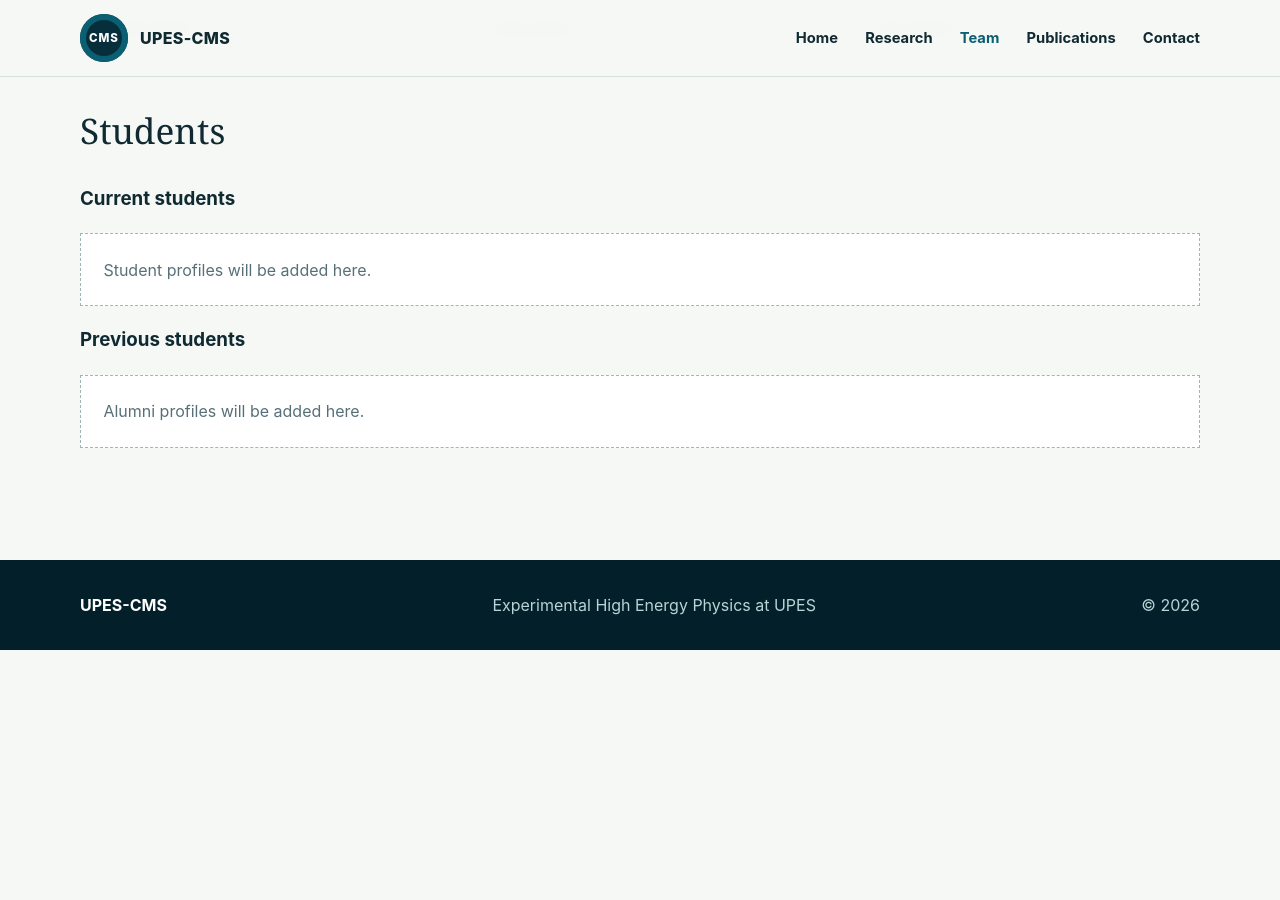
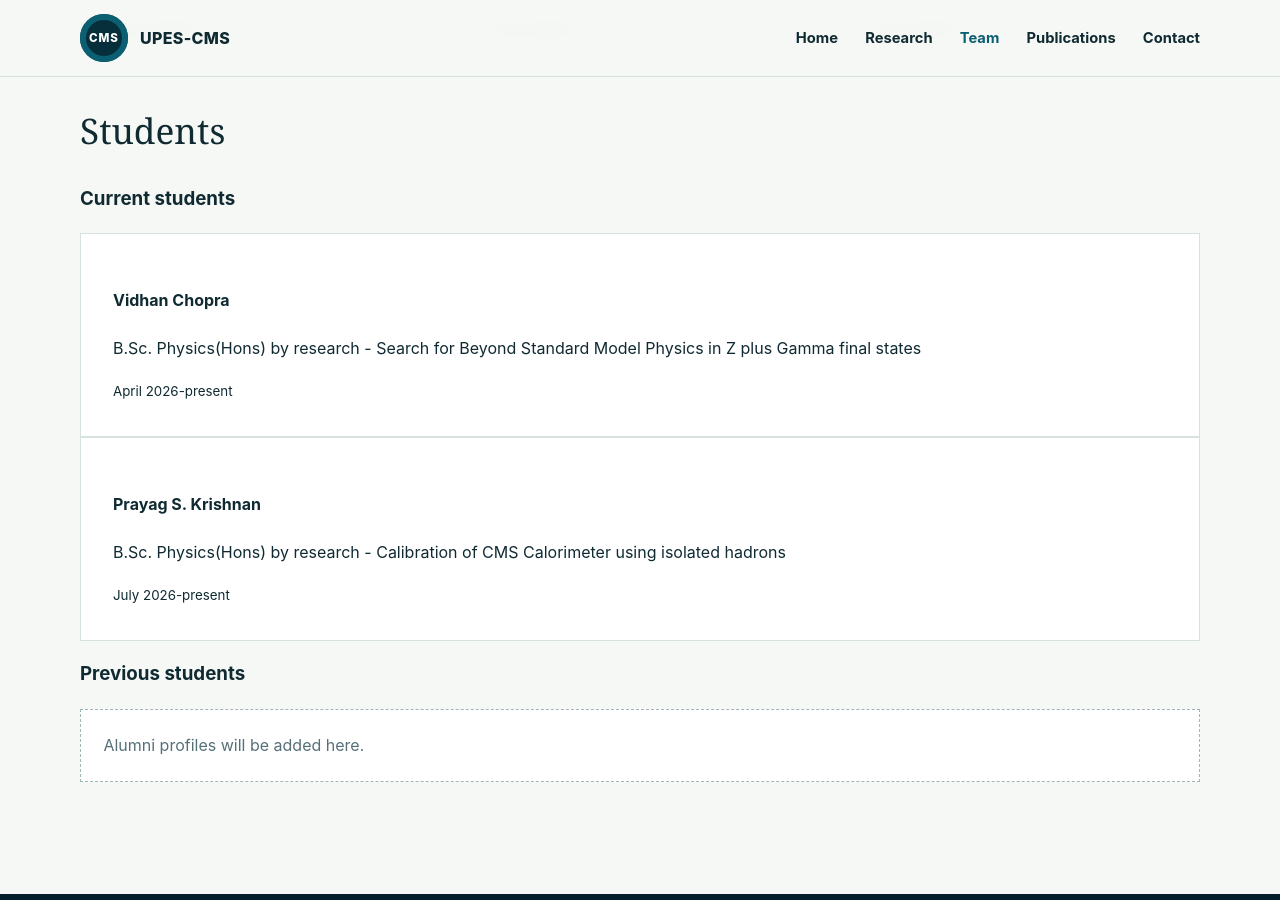
Before and after one commit to upes-cms/upes-cms.github.io, a Jekyll site: the page built from _pages/team.md, in a window 1280 px wide and 900 px high, scrolled down 1015 px. Built offline with Jekyll 4.4.1, drawn with Linux system fonts in a browser that asks for light colours; before the commit the page ends 1665 px from its top, so only the background shows below that.

Commit message:
test adding students

```diff
--- a/_data/students.yml
+++ b/_data/students.yml
@@ -1,4 +1,17 @@
-current: []
+current:
+    - name: Vidhan Chopra
+      programme: B.Sc. Physics(Hons) by research
+      topic: Search for Beyond Standard Model Physics in Z plus Gamma final states
+      period: April 2026-present
+      #email:
+
+    - name: Prayag S. Krishnan
+      programme: B.Sc. Physics(Hons) by research
+      topic: Calibration of CMS Calorimeter using isolated hadrons
+      period: July 2026-present
+      #email:
+
+
 previous: []
 # Add a student under current or previous using:
 # - name: Student Name
```
